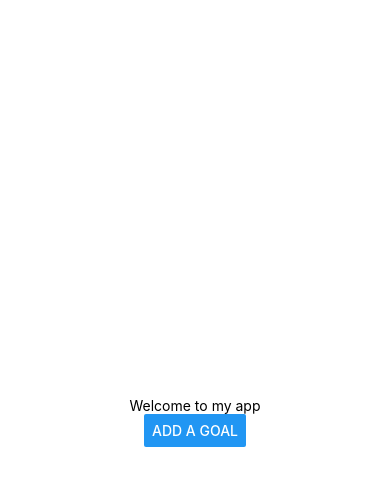
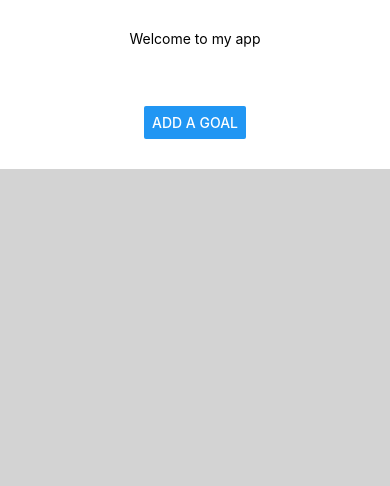
Before and after one commit to shiyuanyuanyuan/mobile-class-project, a React Native app: screen / in a window 390 px wide. Shown: the top 486 px of the page. Built offline with nearby package versions, Linux system fonts and the light colour scheme.

Commit message:
Refactor App component layout to use SafeAreaView and improve structure with top and back containers

```diff
--- a/App.tsx
+++ b/App.tsx
@@ -1,5 +1,5 @@
 import { StatusBar } from 'expo-status-bar';
-import { StyleSheet, Text, View, Button} from 'react-native';
+import { StyleSheet, Text, View, Button, SafeAreaView} from 'react-native';
 import Header from './components/Header'
 import React, { useState } from 'react'
 import Input from './components/Input'
@@ -18,13 +18,18 @@
   }
 
   return (
-    <View style={styles.container}>
-      <Header name={appName} />
-      <StatusBar style="auto" />
-      <Input focus={true} inputHandler={handleInputData} modalVisibility={modalVisible} />
-      <Text>{receivetText}</Text>
-      <Button title="Add a goal" onPress={handleModal}></Button>
-    </View>
+    <SafeAreaView style={styles.container}>
+      <View style={styles.topContainer}>
+        <Header name={appName} />
+        <StatusBar style="auto" />
+        <Input focus={true} inputHandler={handleInputData} modalVisibility={modalVisible} />
+        <Button title="Add a goal" onPress={handleModal}></Button>
+      </View>
+      <View style={styles.backContainer}>
+        <Text>{receivetText}</Text>
+      </View>
+
+    </SafeAreaView>
   );
 }
 
@@ -32,7 +37,18 @@
   container: {
     flex: 1,
     backgroundColor: '#fff',
+    justifyContent: 'center',
+  },
+  topContainer:{
+    flex: 1,
+    alignItems: 'center',
+    justifyContent: 'space-around',
+  },
+  backContainer:{
+    flex: 4,
+    backgroundColor: "lightgrey",
     alignItems: 'center',
     justifyContent: 'center',
-  },
+  }
+
 });
```
